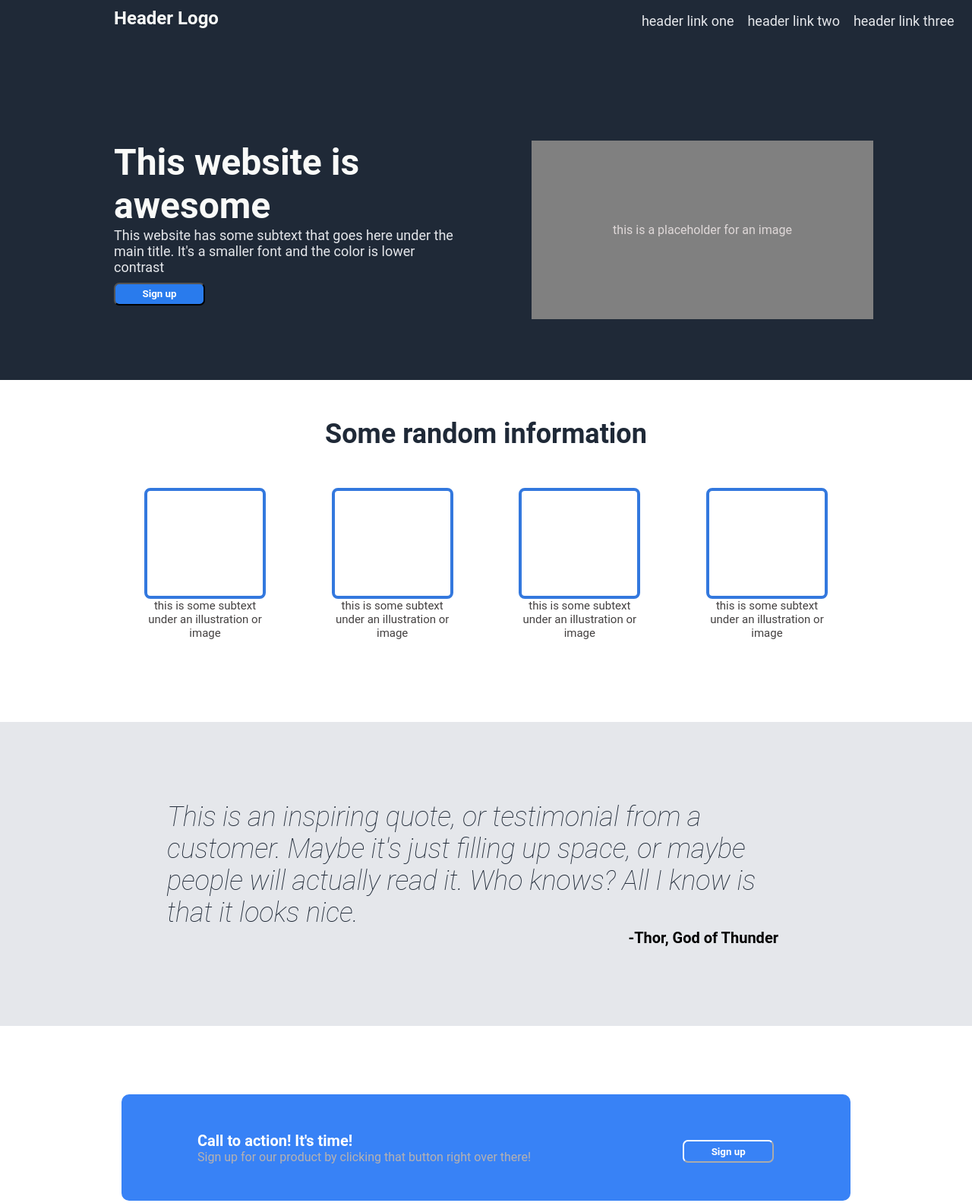
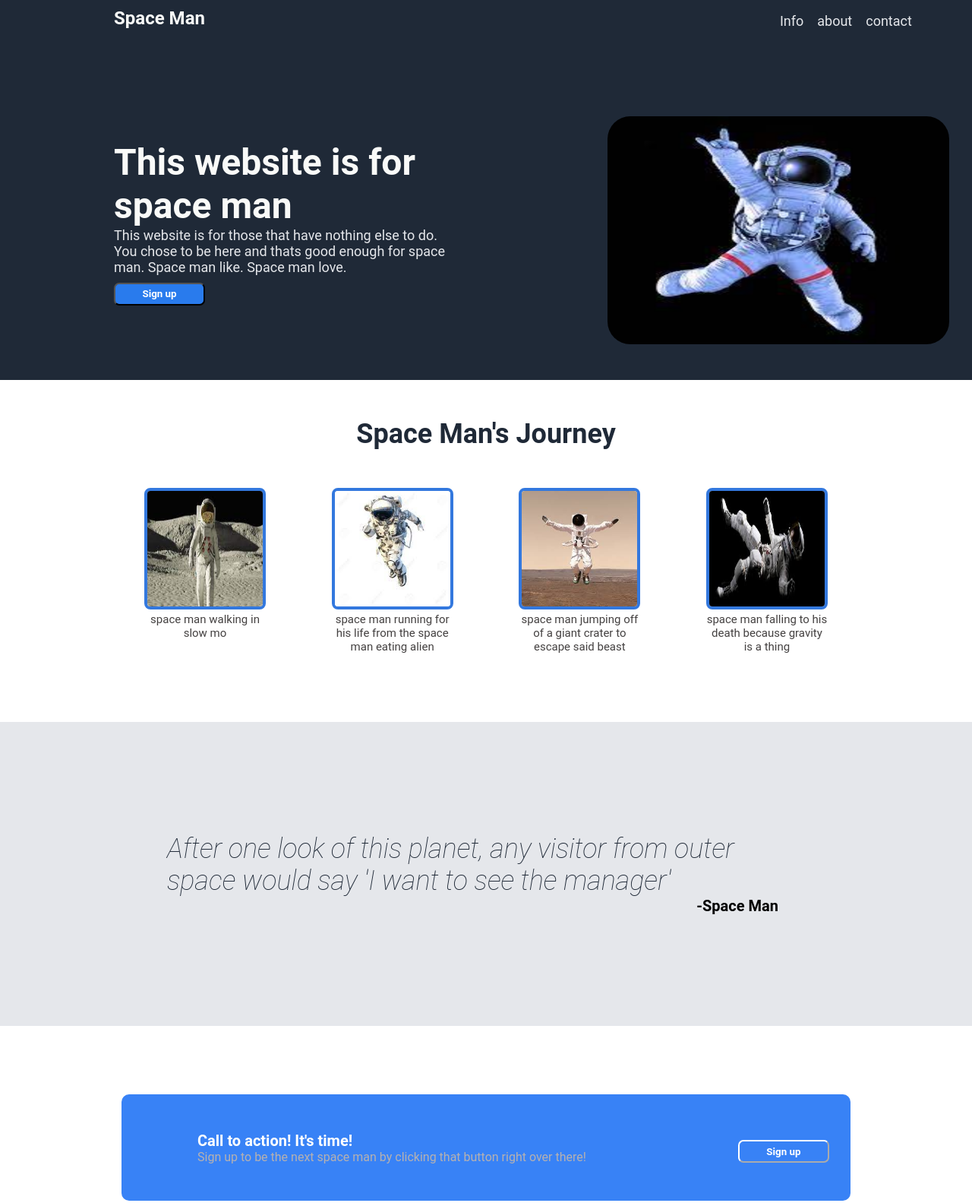
Before and after one commit to Dfrates/landing-page, a plain HTML site: page index.html in a window 1280 px wide. Shown: the top 1583 px of the page at 76% size. Drawn offline with Linux system fonts and the light colour scheme.

Commit message:
added space man and images

```diff
--- a/index.html
+++ b/index.html
@@ -11,29 +11,29 @@
     <div class="page-container">
         <div class="hero-container">
             <div class="hero-logo">
-                <h1>Header Logo</h1>
+                <h1>Space Man</h1>
             </div>
 
             <div class="hero-links">
                 <ul>
-                    <li>header link one</li>
-                    <li>header link two</li>
-                    <li>header link three</li>
+                    <li><a href="#info">Info</a></li>
+                    <li><a href="#quote">about</a></li>
+                    <li> <a href="#sign-up">contact</a></li>
                 </ul>
             </div>
 
             <div class="hero-img">
-                <p>this is a placeholder for an image</p>
+                <img src="images/spaceman.png" alt="space man">
             </div>
 
             <div class="hero-welcome">
 
-                <h2>This website is awesome</h2>
+                <h2>This website is for space man</h2>
                 <div class="welcome-message">
                     <p>
-                        This website has some subtext that goes here under
-                        the main title. It's a smaller font and the color
-                        is lower contrast
+                        This website is for those that have nothing else to
+                        do. You chose to be here and thats good enough for space
+                        man. Space man like. Space man love.
                     </p>
                 </div>
 
@@ -43,66 +43,69 @@
             </div>
         </div>
 
-        <div class="main-info-container">
+        <div id="info" class="main-info-container">
             <div class="main-info-header">
-                <h3>Some random information</h3>
+                <h3>Space Man's Journey</h3>
             </div>
 
             <div class="main-info-body">
                 <div class="main-info item1">
-                    <div class="img-box one"></div>
+                    <div class="img-box one">
+                        <img src="images/spaceman_walking.png" alt="spaceman walking">
+                    </div>
                     <p>
-                        this is some subtext under
-                        an illustration or image
+                        space man walking in slow mo
                     </p>
                 </div>
 
                 <div class="main-info item2">
-                    <div class="img-box two"></div>
+                    <div class="img-box two">
+                        <img src="images/spaceman_running.png" alt="spaceman running">
+                    </div>
                     <p>
-                        this is some subtext under
-                        an illustration or image
+                        space man running for his life from the space man eating
+                        alien
                     </p>
                 </div>
 
                 <div class="main-info item3">
-                    <div class="img-box three"></div>
+                    <div class="img-box three">
+                        <img src="images/spaceman_jumping.png" alt="spaceman jumping">
+                    </div>
                     <p>
-                        this is some subtext under
-                        an illustration or image
+                        space man jumping off of a giant crater to escape said beast
                     </p>
                 </div>
 
                 <div class="main-info item4">
-                    <div class="img-box four"></div>
+                    <div class="img-box four">
+                        <img src="images/spaceman_falling.png" alt="spaceman falling">
+                    </div>
                     <p>
-                        this is some subtext under
-                        an illustration or image
+                        space man falling to his death because gravity is a thing
                     </p>
                 </div>
             </div>
         </div>
 
-        <div class="quote-container">
+        <div id="quote" class="quote-container">
             <div class="quote-box">
                 <div class="quote-text">
                     <p>
-                        This is an inspiring quote, or
-                        testimonial from a customer. Maybe it's
-                        just filling up space, or maybe people
-                        will actually read it. Who knows? All
-                        I know is that it looks nice.
+                        After one look of this planet, any visitor
+                        from outer space would say 'I want to see the
+                        manager'
                     </p>
                 </div>
                 <div class="quote-author">
                     <p>
-                        -Thor, God of Thunder
+                        -Space Man
                     </p>
                 </div>
             </div>
         </div>
 
-        <div class="sign-up-container">
+        <div id="sign-up" class="sign-up-container">
             <div class="inner-box">
                 <div class="call-action">
                     <div class="top">
@@ -110,7 +113,7 @@
                     </div>
                     <div class="bottom">
                         <p>
-                            Sign up for our product by clicking
+                            Sign up to be the next space man by clicking
                             that button right over there!
                         </p>
                     </div>
@@ -121,7 +124,7 @@
         </div>
 
         <div class="footer">
-            <p>Copyright @ The Odin Project 2022</p>
+            <p>Copyright @ SpaceMan 2022</p>
         </div>
     </div>
 
--- a/styles.css
+++ b/styles.css
@@ -40,15 +40,18 @@
 .hero-links {
     order: 2;
     margin-top: 10px;
-    margin-left: 550px;
+    margin-left: 750px;
+}
 
+.hero-links a, .hero-links a:visited {
+    font-size: 18px;
+    color: #e5e7eb;
+    text-decoration: none;
+}
 
-}
 
 .hero-links li {
     display: inline-block;
-    font-size: 18px;
-    color: #e5e7eb;
     padding: 7px;
 
 }
@@ -87,10 +90,16 @@
     width: 450px;
     height: 235.5px;
     background-color: gray;
-    margin-left: 100px;
+    margin-left: 200px;
     margin-top: 60px;
     justify-content: center;
     align-items: center;
+}
+
+.hero-img img {
+    border-radius: 30px;
+    width: 450px;
+    height: 300px;
 }
 
 .hero-img p {
@@ -145,7 +154,7 @@
     height: 200px;
 }
 
-.img-box {
+.img-box img {
     width: 160px;
     height: 160px;
     border: 4px solid rgb(51, 120, 222);
```
Also changed, not shown: images/spaceman.jpeg (added), images/spaceman.png (added), images/spaceman_falling.png (added), images/spaceman_jumping.png (added), images/spaceman_running.png (added), images/spaceman_walking.png (added), 2 other files.
